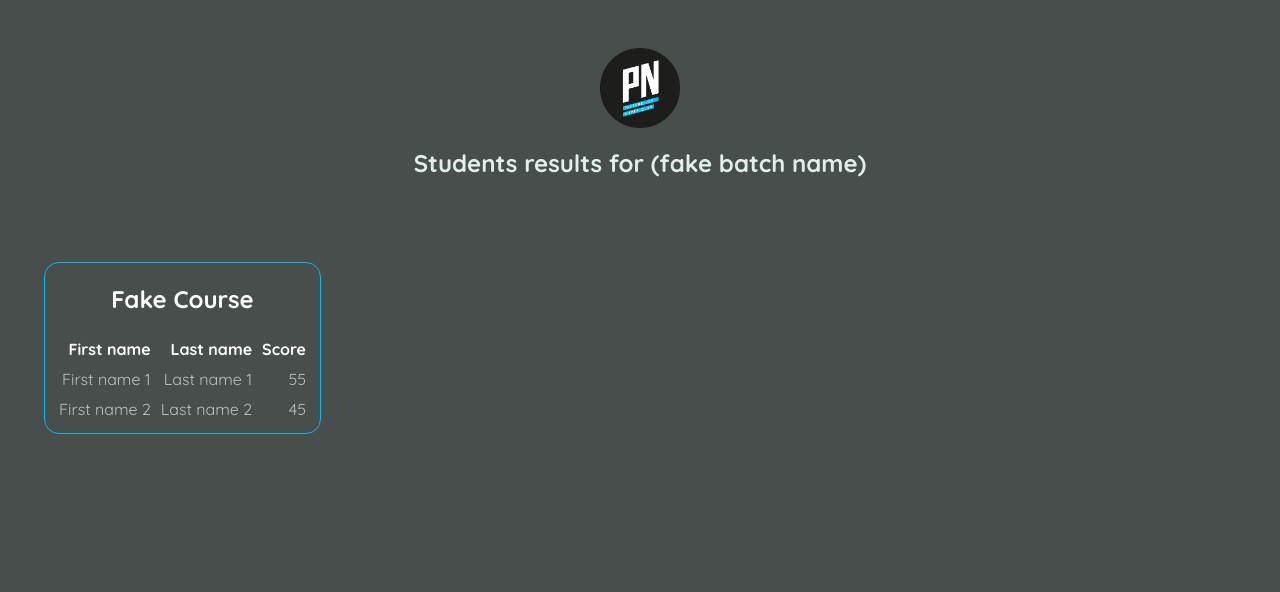
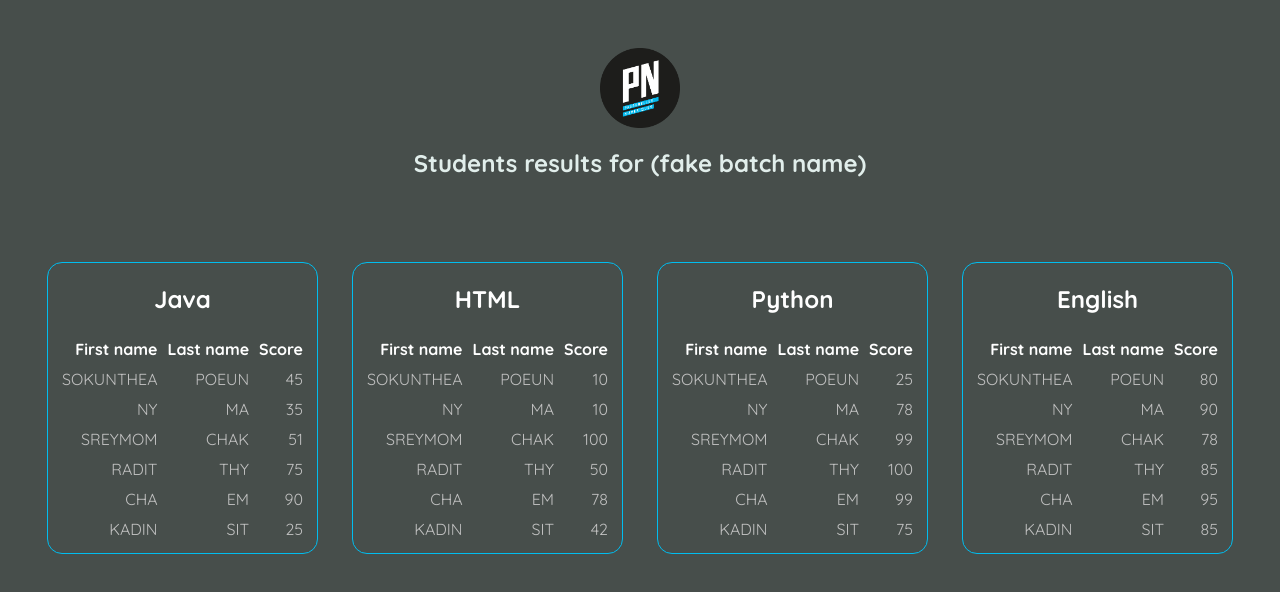
Before and after one commit to borared/Frontend-JSX-W6, a React (Vite) app: page / in a window 1280 px wide. Shown: the top 592 px of the page. Built offline with nearby package versions, Linux system fonts and the light colour scheme.

Commit message:
Finish Step 2: CREATE THE SCORE COMPONENT

```diff
--- a/src/App.jsx
+++ b/src/App.jsx
@@ -1,35 +1,16 @@
 import Header from "./components/Header";
+import { JAVA_RESULTS, PYTHON_RESULTS, HTML_RESULTS, ENGLISH_RESULTS } from "./data";
+import Score from "./components/Score.jsx";
 function App() {
   return (
     <>
       <Header/>
 
       <main className="scores-container">
-        <div class="scores">
-          <h1>Fake Course</h1>
-
-          <table>
-            <thead>
-              <tr>
-                <th>First name</th>
-                <th>Last name</th>
-                <th>Score</th>
-              </tr>
-            </thead>
-            <tbody>
-              <tr>
-                <td>First name 1 </td>
-                <td>Last name 1 </td>
-                <td>55</td>
-              </tr>
-              <tr>
-                <td>First name 2 </td>
-                <td>Last name 2 </td>
-                <td>45</td>
-              </tr>
-            </tbody>
-          </table>
-        </div>
+        <Score courseName="Java" courseResults={JAVA_RESULTS}></Score>
+        <Score courseName="HTML" courseResults={HTML_RESULTS}></Score>
+        <Score courseName="Python" courseResults={PYTHON_RESULTS}></Score>
+        <Score courseName="English" courseResults={ENGLISH_RESULTS}></Score>
       </main>
     </>
   );
--- /dev/null
+++ b/src/components/Score.jsx
@@ -0,0 +1,25 @@
+export default function Scores({ courseName, courseResults }) {
+  return (
+    <div className="scores">
+      <h1>{courseName}</h1>
+      <table>
+        <thead>
+          <tr>
+            <th>First name</th>
+            <th>Last name</th>
+            <th>Score</th>
+          </tr>
+        </thead>
+        <tbody>
+          {courseResults.map((student, index) => (
+            <tr key={index}>
+              <td>{student.firstName}</td>
+              <td>{student.lastName}</td>
+              <td>{student.score}</td>
+            </tr>
+          ))}
+        </tbody>
+      </table>
+    </div>
+  );
+}
```
